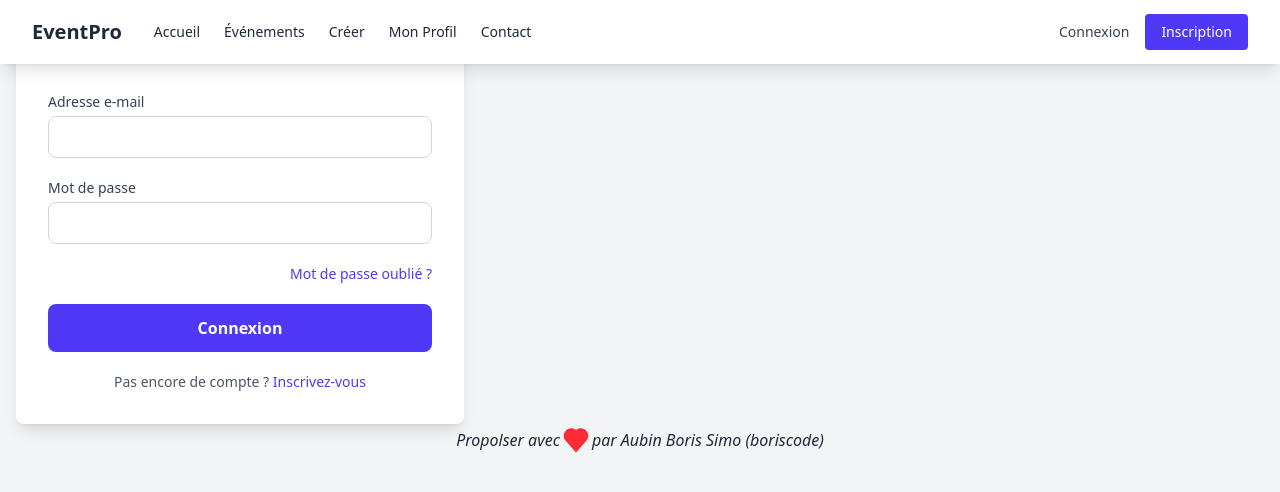
After one commit to boris2442/gestion_events, a PHP site: page /gestion_evenements/connexion.php in a window 1280 px wide. The commit adds this page. Shown: the top 492 px of the page. Run offline with PHP 8.4, Linux system fonts and the light colour scheme.

Commit message:
connexion

```diff
--- /dev/null
+++ b/connexion.php
@@ -0,0 +1,61 @@
+<?php
+
+// Connexion à la base de données
+session_start();
+require_once 'database/database.php';
+
+
+// Traitement du formulaire de connexion
+if ($_SERVER['REQUEST_METHOD'] === 'POST') {
+    $errors = [];
+
+    // Vérification des champs du formulaire
+    if (empty($_POST['email']) || !filter_var($_POST['email'], FILTER_VALIDATE_EMAIL)) {
+        $errors['email'] = "Email non valide";
+    }
+
+    if (empty($_POST['password'])) {
+        $errors['password'] = "Mot de passe requis";
+    }
+
+    // Si pas d'erreurs, on vérifie les identifiants
+    if (empty($errors)) {
+        $query = "SELECT * FROM utilisateurs WHERE email = ?";
+        $req = $db->prepare($query);
+        $req->execute([$_POST['email']]);
+        $user = $req->fetch(PDO::FETCH_ASSOC);
+
+        if ($user && password_verify($_POST['password'], $user['password'])) {
+            $_SESSION['user_id'] = $user['id'];
+            header("Location: index.php");
+            exit();
+        } else {
+            $errors['login'] = "Identifiants incorrects";
+        }
+    }
+}
+// Affichage des erreurs
+if (!empty($errors)) {
+    echo '<div style=" background:red; text-align:center; color:white; padding:2px 8px; font-size:25px;">'
+        . reset($errors) .
+        '</div>';
+}
+
+
+
+
+
+
+
+
+
+
+
+$pageTitle = "Connexion";
+// Début du tampon de la page de sortie
+ob_start();
+require_once 'layouts/login_logout/connexion_html.php';
+// Récupération du contenu du tampon dans la page de sortie
+$pageContent = ob_get_clean();
+// Inclusion du layout de la page de sortie
+require_once 'layouts/layout_html.php';
--- a/layouts/layout_html.php
+++ b/layouts/layout_html.php
@@ -74,15 +74,9 @@
 
     </div>
   </main> -->
-    <?php
-    if (!empty($errors)) {
-        echo '<div style=" background:red; text-align:center; color:white; padding:2px 8px; font-size:25px;">'
-            . reset($errors) .
-            '</div>';
-    }
 
-    ?>
     <?= $pageContent ?>
+
     <?php
     require_once 'footer_html.php';
     ?>
--- /dev/null
+++ b/layouts/login_logout/connexion_html.php
@@ -0,0 +1,37 @@
+<div class="bg-white shadow-lg rounded-lg w-full max-w-md mx-4 p-6 sm:p-8">
+    <h1 class="text-2xl sm:text-3xl font-extrabold text-gray-900 text-center mb-6">Se connecter</h1>
+    <form action="#" method="POST" class="space-y-5">
+      <!-- Email -->
+      <div>
+        <label for="email" class="block text-sm font-medium text-gray-700 mb-1">Adresse e-mail</label>
+        <input id="email" name="email" type="email" required
+               class="w-full px-4 py-2 border border-gray-300 rounded-lg focus:outline-none focus:ring-2 focus:ring-indigo-500" />
+      </div>
+
+      <!-- Mot de passe -->
+      <div>
+        <label for="password" class="block text-sm font-medium text-gray-700 mb-1">Mot de passe</label>
+        <input id="password" name="password" type="password" required
+               class="w-full px-4 py-2 border border-gray-300 rounded-lg focus:outline-none focus:ring-2 focus:ring-indigo-500" />
+      </div>
+
+      <!-- Forgotten password link -->
+      <div class="flex justify-end">
+        <a href="#" class="text-sm text-indigo-600 hover:underline">Mot de passe oublié ?</a>
+      </div>
+
+      <!-- Bouton -->
+      <div>
+        <button type="submit"
+                class="w-full py-3 bg-indigo-600 text-white font-semibold rounded-lg hover:bg-indigo-700 transition">
+          Connexion
+        </button>
+      </div>
+
+      <!-- Lien vers inscription -->
+      <p class="text-center text-sm text-gray-600">
+        Pas encore de compte ?
+        <a href="#" class="text-indigo-600 hover:underline">Inscrivez-vous</a>
+      </p>
+    </form>
+  </div>
--- a/src/output.css
+++ b/src/output.css
@@ -387,6 +387,9 @@
   }
   .justify-center {
     justify-content: center;
+  }
+  .justify-end {
+    justify-content: flex-end;
   }
   .gap-4 {
     gap: calc(var(--spacing) * 4);
```
Also changed, not shown: inscription.php (+4 -4 lines), layouts/login_logout/inscription_html.php (+8 -0 lines).
